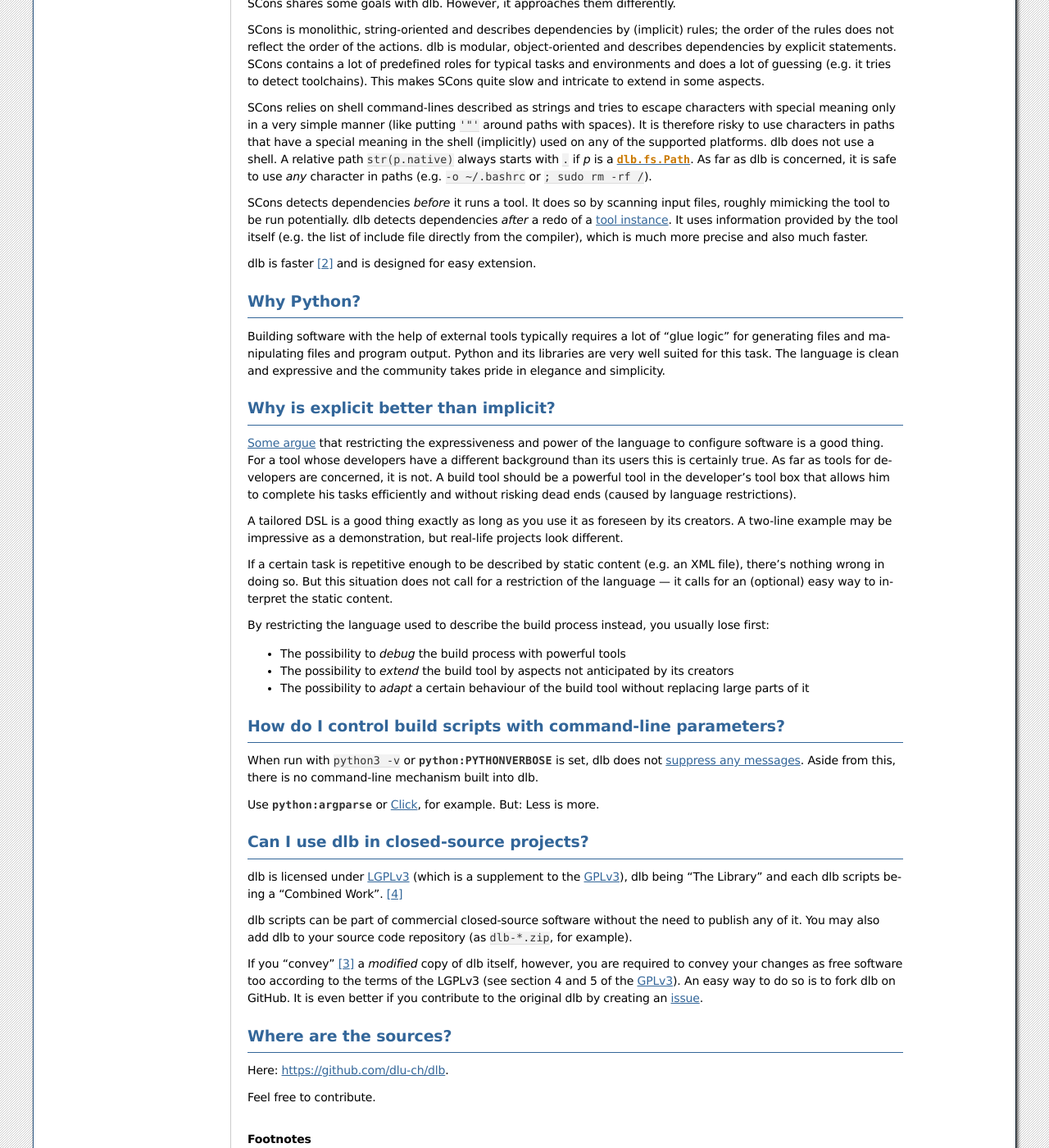
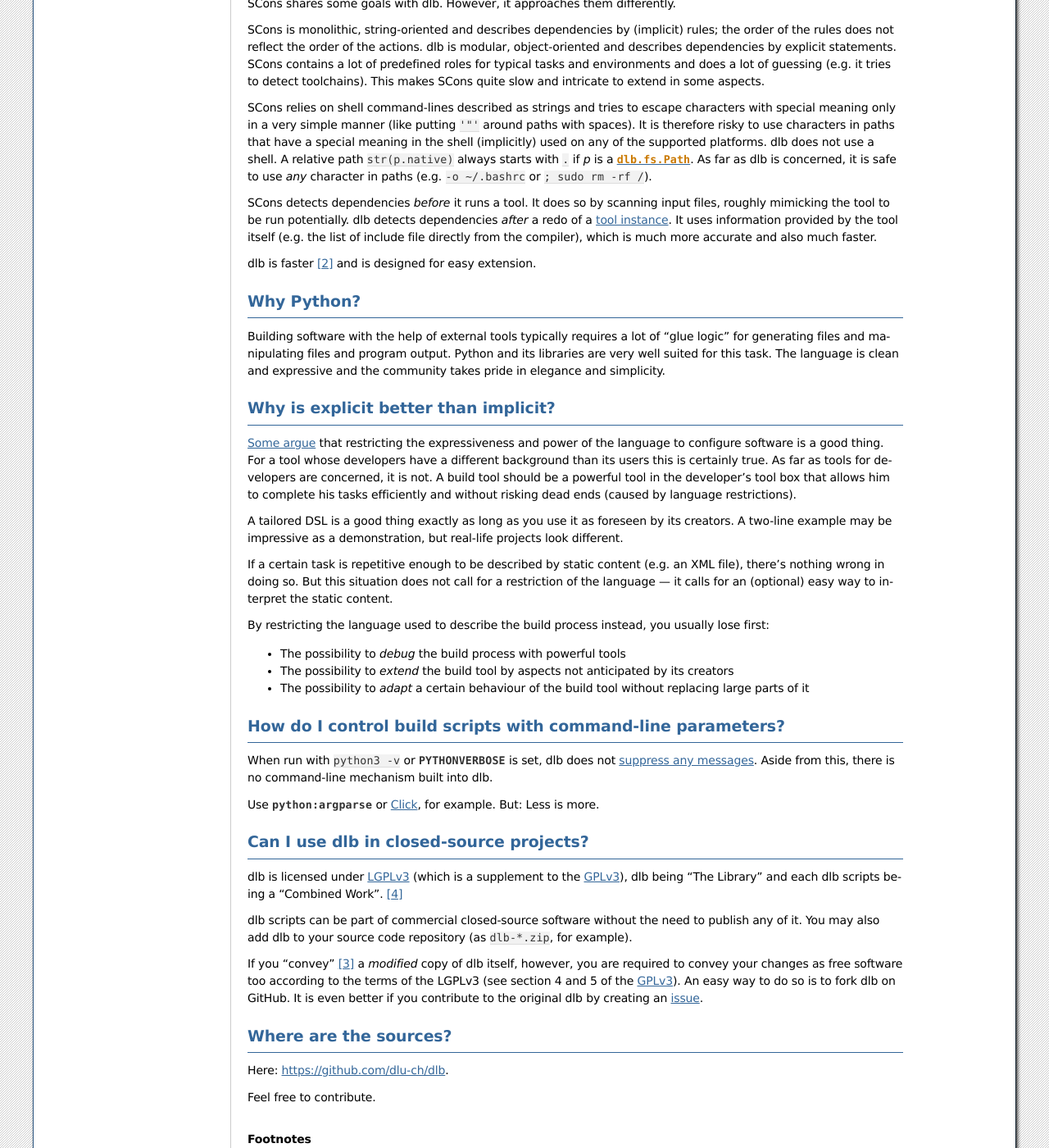
Before and after one commit to dlu-ch/dlb, a Sphinx documentation site: the page built from doc/faq.rst, in a window 1280 px wide and 1400 px high, scrolled down 2418 px. Shown: the whole window at 82% size. Built offline with Sphinx 7.4.7, drawn with Linux system fonts in a browser that asks for light colours; the version number could not be read and is left out.

Commit message:
Fix minor mistakes in documentation

```diff
--- a/doc/faq.rst
+++ b/doc/faq.rst
@@ -183,7 +183,7 @@ a :class:`dlb.fs.Path`. As far as dlb is concerned, it is safe to use *any* char
 
 SCons detects dependencies *before* it runs a tool. It does so by scanning input files, roughly mimicking the tool
 to be run potentially. dlb detects dependencies *after* a redo of a :term:`tool instance`. It uses information provided
-by the tool itself (e.g. the list of include file directly from the compiler), which is much more precise and also
+by the tool itself (e.g. the list of include file directly from the compiler), which is much more accurate and also
 much faster.
 
 dlb is faster [#speedofscons1]_ and is designed for easy extension.
@@ -225,7 +225,7 @@ By restricting the language used to describe the build process instead, you usua
 How do I control build scripts with command-line parameters?
 ------------------------------------------------------------
 
-When run with ``python3 -v`` or :envvar:`python:PYTHONVERBOSE` is set, dlb does not
+When run with ``python3 -v`` or :envvar:`PYTHONVERBOSE` is set, dlb does not
 :ref:`suppress any messages <dlb-di>`. Aside from this, there is no command-line mechanism built into dlb.
 
 Use :mod:`python:argparse` or `Click`_, for example.
--- a/doc/usage.rst
+++ b/doc/usage.rst
@@ -182,6 +182,8 @@ There are more meaningful tasks than replacing text in text file.
 
 For example, building a C program with GCC looks like
 `this <https://github.com/dlu-ch/dlb/blob/master/example/c-minimal/build-all.py>`_.
+
+The package :mod:`dlb_contrib` provides tools and utilities to build upon.
 
 
 Commit the changes
```
Also changed, not shown: doc/terms.rst.inc (+7 -7 lines), 4 other files.
